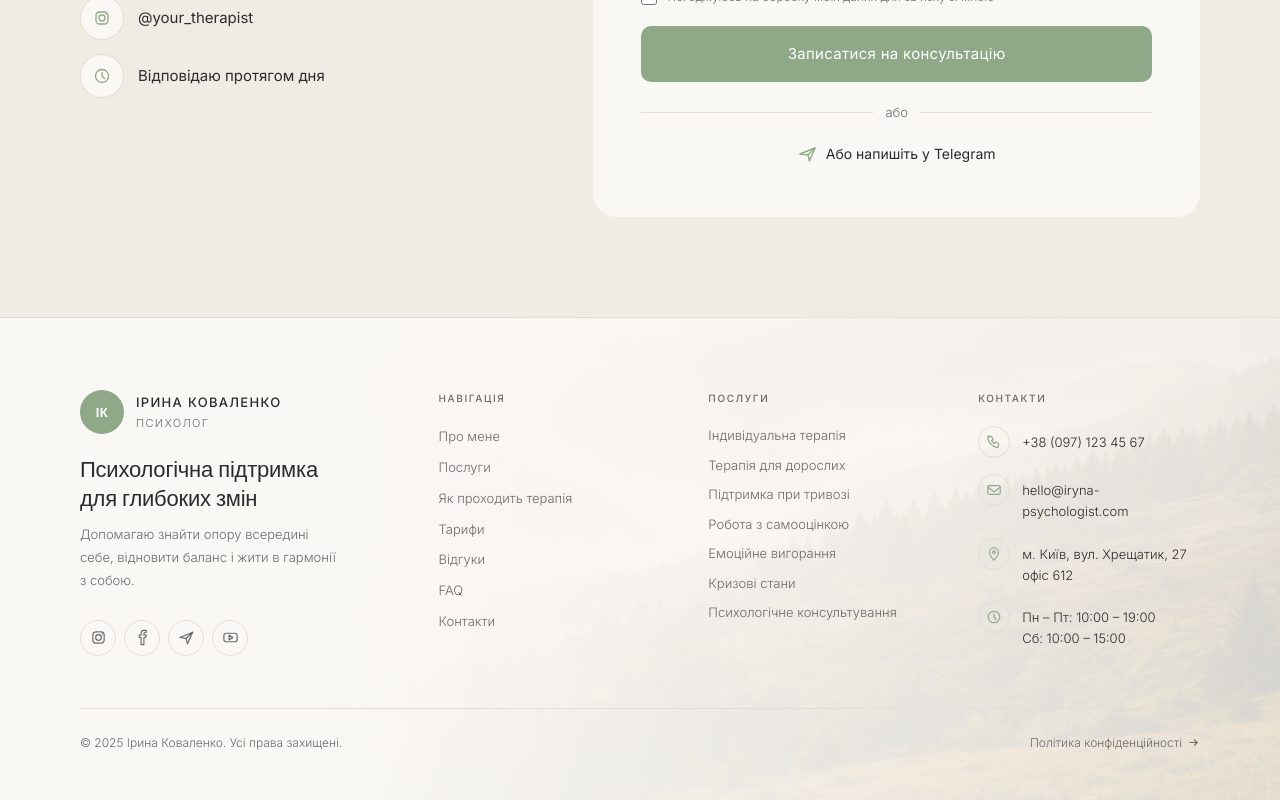
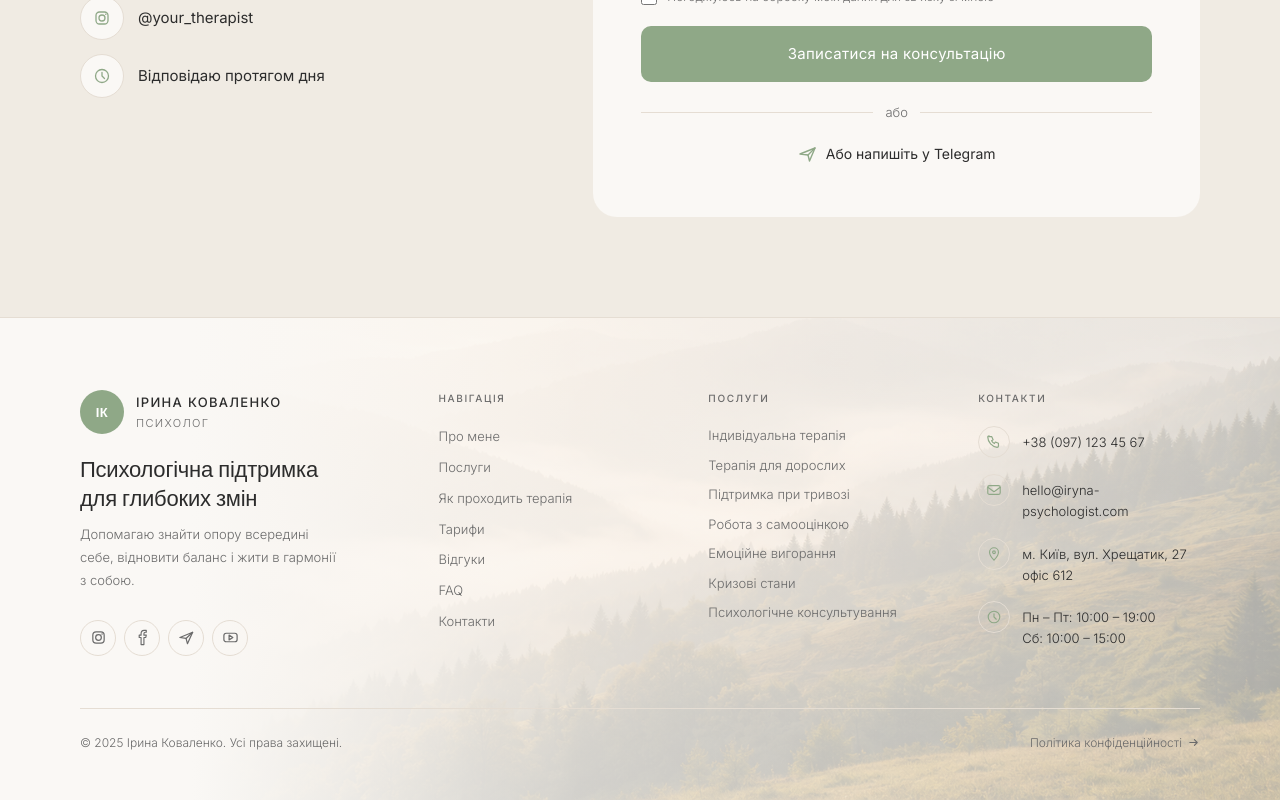
Before and after one commit to danylonahorniuk/psychologist-landing, a Next.js app: page / in a window 1280 px wide. Shown: the part 7559-8359 px from the top of the page. Built offline with nearby package versions, Linux system fonts and the light colour scheme.

Commit message:
fix: footer 4 cols always visible, increase mountain bg opacity to 0.38

```diff
--- a/app/globals.css
+++ b/app/globals.css
@@ -386,6 +386,5 @@ body {
   grid-template-columns: 1.4fr 1fr 1fr 1fr;
   gap: 48px;
 }
-@media (max-width: 1024px) { .footer-grid { grid-template-columns: 1.2fr 1fr 1fr; gap: 36px; } }
-@media (max-width: 900px) { .footer-grid { grid-template-columns: 1fr 1fr; gap: 36px; } }
-@media (max-width: 640px) { .footer-grid { grid-template-columns: 1fr; gap: 32px; } }
+@media (max-width: 768px) { .footer-grid { grid-template-columns: 1fr 1fr; gap: 36px; } }
+@media (max-width: 480px) { .footer-grid { grid-template-columns: 1fr; gap: 32px; } }
--- a/components/Footer.tsx
+++ b/components/Footer.tsx
@@ -111,13 +111,13 @@ export default function Footer() {
           src="/footer-mountains.png"
           alt=""
           fill
-          style={{ objectFit: "cover", objectPosition: "center bottom", opacity: 0.18 }}
+          style={{ objectFit: "cover", objectPosition: "center bottom", opacity: 0.38 }}
           sizes="100vw"
         />
         {/* Fade from left so text columns stay readable */}
         <div style={{
           position: "absolute", inset: 0,
-          background: "linear-gradient(to right, var(--bg) 0%, var(--bg) 25%, rgba(250,248,245,0.55) 55%, transparent 100%)",
+          background: "linear-gradient(to right, var(--bg) 0%, var(--bg) 15%, rgba(250,248,245,0.4) 45%, transparent 100%)",
         }} />
       </div>
 
```
